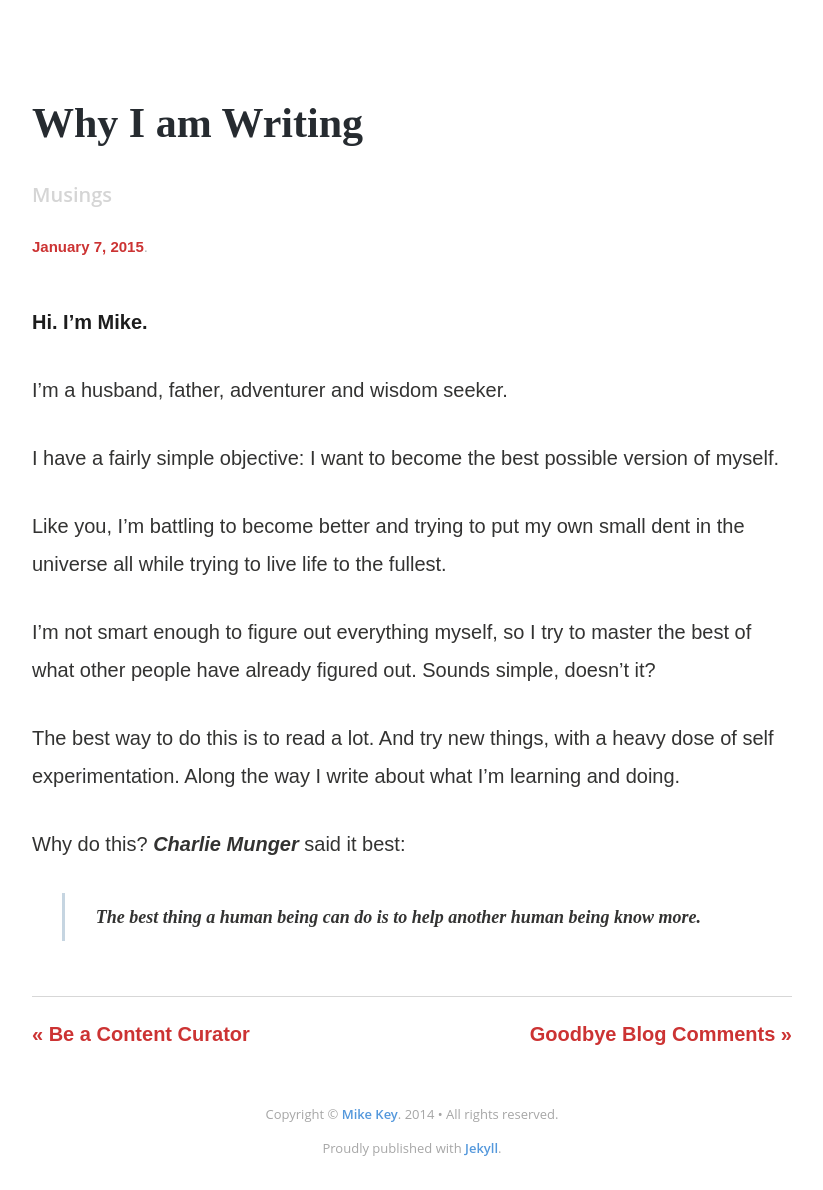
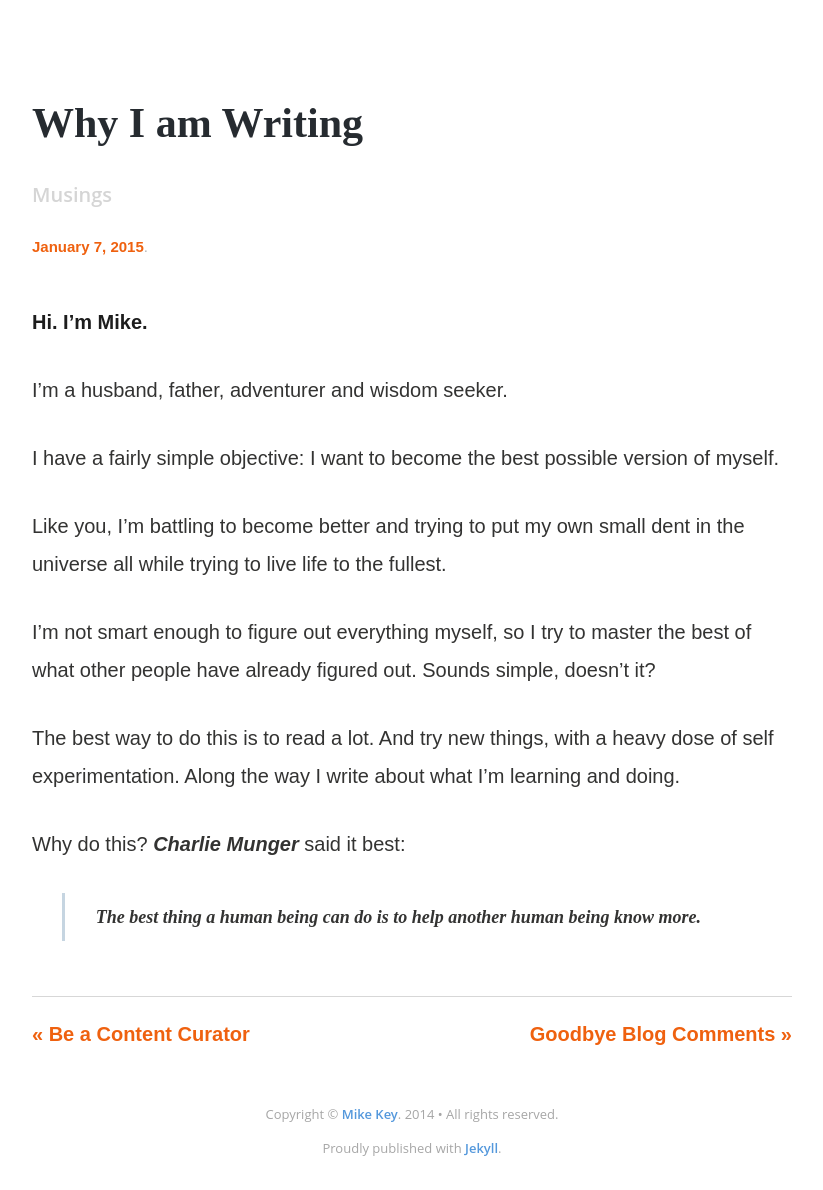
Before and after one commit to devbymike/mk3y.com, a Jekyll site: the page built from _posts/2015-01-07-Why-I-Write.md, in a window 1280 px wide and 1190 px high. Shown: the whole window, without its empty margins (228-1051 px from the left). Built offline with Jekyll 4.4.1, drawn with Linux system fonts in a browser that asks for light colours; nearby versions of some CDN libraries.

Commit message:
colors are new

```diff
--- a/assets/css/global.scss
+++ b/assets/css/global.scss
@@ -43,7 +43,7 @@ body {
 
 a{
 	font-weight:600;
-	color:#cc3333;
+	color:#EF610F;
 	text-decoration:none;
 	border-bottom:3px solid transparent;
 	@include transition_two(border 0.2s, color 0.2s ease-out);
@@ -136,18 +136,18 @@ input:not([type=submit]):not([type=file]){
 	@include transition(all 0.2s ease-out);
 }
 input:not([type=submit]):not([type=file]):active, input:not([type=submit]):not([type=file]):focus{
-	border:2px solid #cc3333;
+	border:2px solid #EF610F;
 }
 
 ::-moz-selection {
     color: #fff;
-    background: #cc3333;
+    background: #EF610F;
     text-shadow: none;
 }
 
 ::selection {
     color: #fff;
-    background: #cc3333;
+    background: #EF610F;
     text-shadow: none;
 }
 
--- a/assets/css/posts.scss
+++ b/assets/css/posts.scss
@@ -143,7 +143,7 @@
 
 		time{
 			font-weight:600;
-			color:#cc3333;
+			color:#EF610F;
 		}
 
 		span{
```
